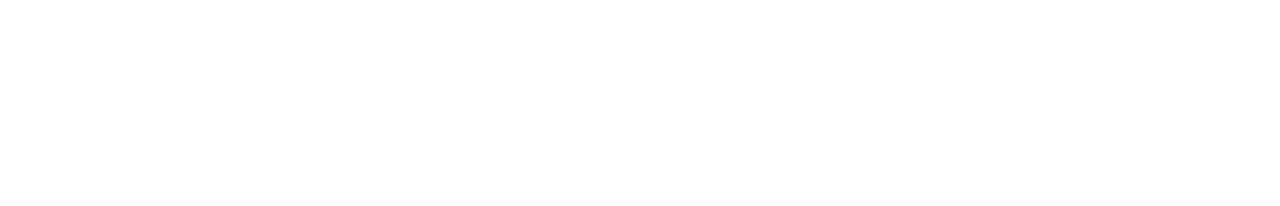
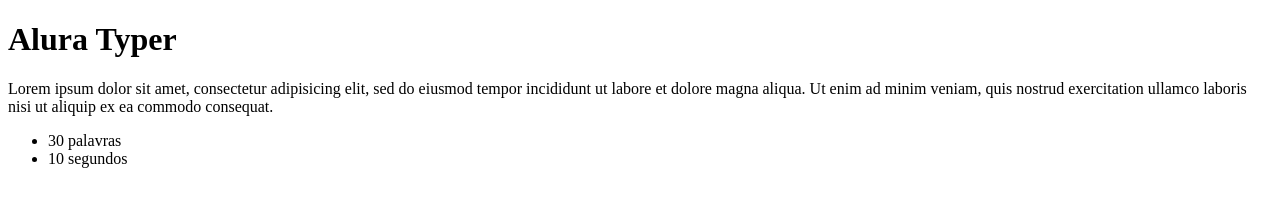
Before and after one commit to joabetc/typer-game, a plain HTML site: page public/principal.html in a window 1280 px wide. Drawn offline with Linux system fonts and the light colour scheme.

Commit message:
Creating initial page content

```diff
--- a/public/principal.html
+++ b/public/principal.html
@@ -5,6 +5,11 @@
     <title>Alura Typer</title>
 </head>
 <body>
-    <!-- Seja bem vindo ao curso de jQuery :) -->
+    <h1>Alura Typer</h1>
+    <p class="phrase">Lorem ipsum dolor sit amet, consectetur adipisicing elit, sed do eiusmod tempor incididunt ut labore et dolore magna aliqua. Ut enim ad minim veniam, quis nostrud exercitation ullamco laboris nisi ut aliquip ex ea commodo consequat.</p>
+    <ul class="info">
+        <li>30 palavras</li>
+        <li>10 segundos</li>
+    </ul>
 </body>
 </html>
```
